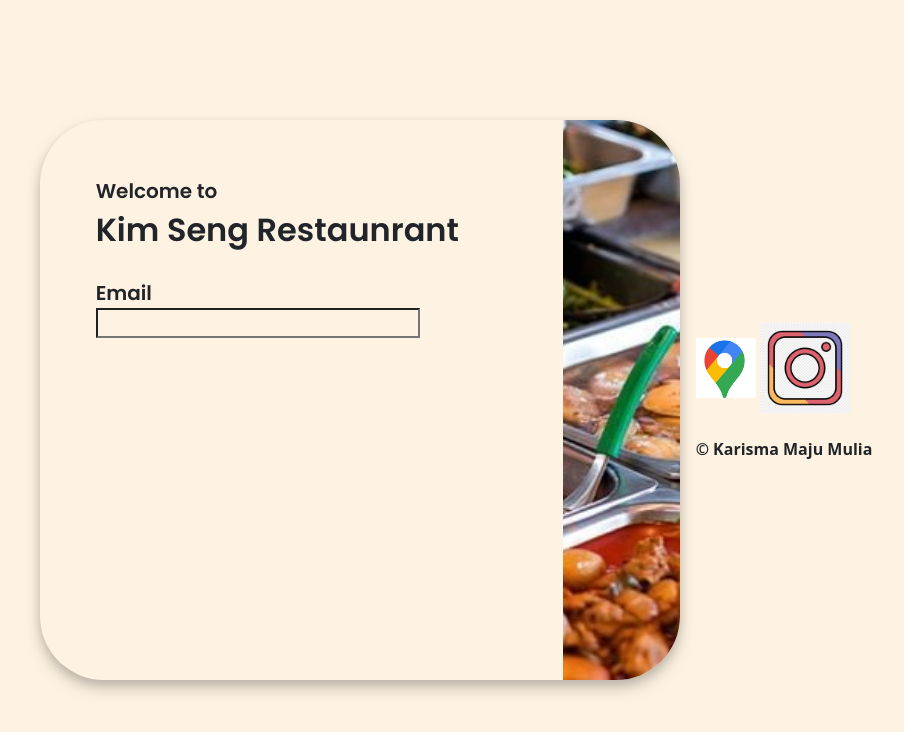
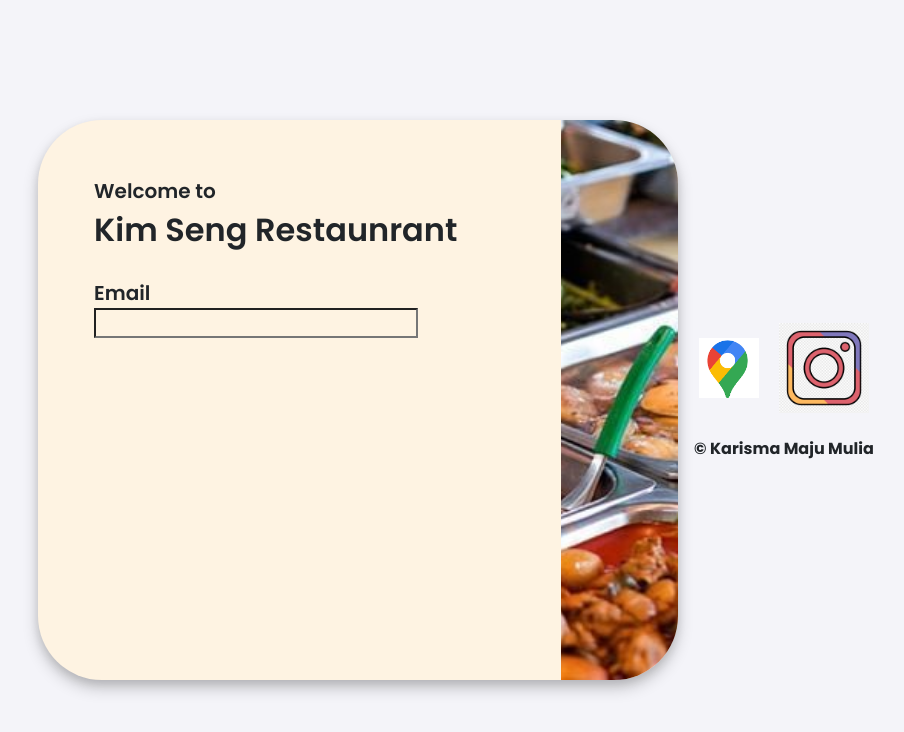
Before and after one commit to Marcusng88/UM-internal-hackathon-2024, a website: page HTML5UMInternalHackaton/public_html/login.html in a window 1280 px wide. Shown: the whole page, without its empty margins (192-1096 px from the left). Drawn offline with nearby package versions, Linux system fonts and the light colour scheme.

Commit message:
Updated for footer 2.0

```diff
--- a/HTML5UMInternalHackaton/public_html/login.html
+++ b/HTML5UMInternalHackaton/public_html/login.html
@@ -12,7 +12,7 @@ Click nbfs://nbhost/SystemFileSystem/Templates/ClientSide/html.html to edit this
 
         <!-- assets/CSS -->
         <link href = "assets/CSS/custom.css" rel="stylesheet">
-        <link href = "assets/CSS/custom.css" rel="stylesheet">
+        <link rel="stylesheet" href="assets/CSS/style.css">
         <!-- JavaScript -->
         <script src="https://cdn.jsdelivr.net/npm/bootstrap@5.3.3/dist/js/bootstrap.bundle.min.js" integrity="sha384-YvpcrYf0tY3lHB60NNkmXc5s9fDVZLESaAA55NDzOxhy9GkcIdslK1eN7N6jIeHz" crossorigin="anonymous"></script>
         <script src="assets/JS/aos.js"></script>
```
Also changed, not shown: HTML5UMInternalHackaton/public_html/index.html (+1 -1 lines).
